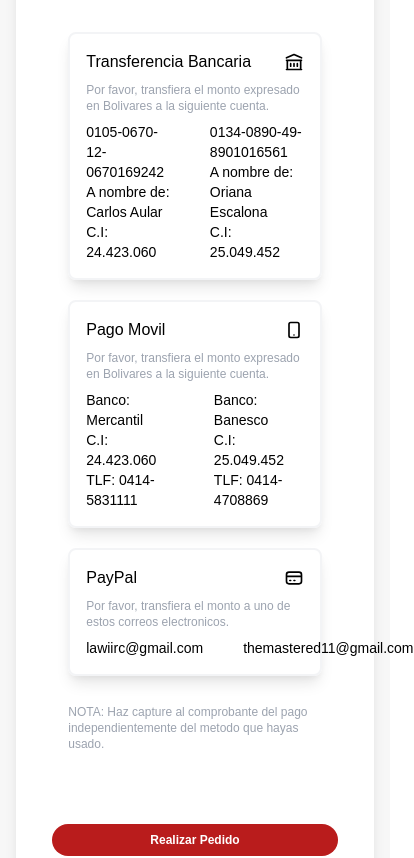
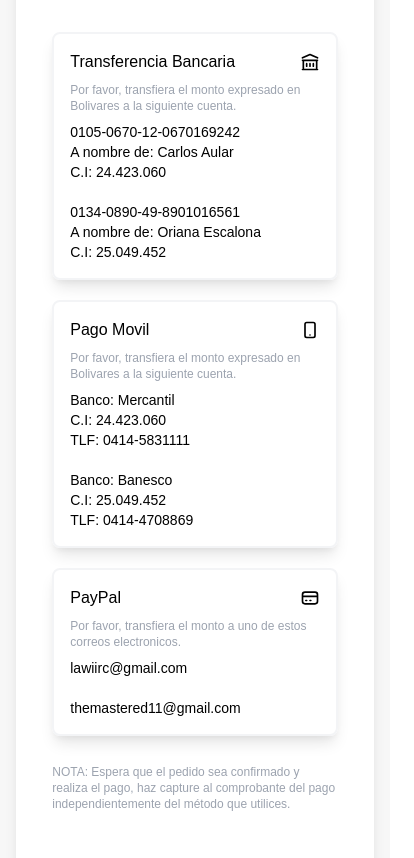
Before and after one commit to jgra1999/top-game-store, a Vue app: page /finalizar-compra in a window 390 px wide. Shown: the part 960-1818 px from the top of the page, 414 px wide, since content can reach past the window. Built offline with nearby package versions, Linux system fonts and the light colour scheme.

Commit message:
pagina montada en la web

```diff
--- a/src/apis/api.js
+++ b/src/apis/api.js
@@ -1,6 +1,6 @@
 import axios from 'axios';
 
 export default axios.create({
-	baseURL: 'http://topgamestore.test/api/', //Esta es la URL Base de nuestra API
+	baseURL: 'https://database.topgames.com.ve/api/', //Esta es la URL Base de nuestra API
 	timeout: 10000,
 });
--- a/src/store/index.js
+++ b/src/store/index.js
@@ -227,6 +227,14 @@ export default createStore({
 				stock: stockItem,
 			});
 		},
+
+		updateStockAccesories({ commit }, params = {}) {
+			let { idItem = 0, stockItem = 0 } = params;
+			let url = 'accesory/' + idItem;
+			api.put(url, {
+				stock: stockItem,
+			});
+		},
 	},
 
 	getters: {
--- a/src/views/ToPay.vue
+++ b/src/views/ToPay.vue
@@ -139,7 +139,7 @@
 			</div>
 
 			<!-- Metodos de pago -->
-			<div class="py-5 px-4">
+			<div class="py-5 lg:px-4">
 				<h5 class="font-bold text-xl">Elige tu método de pago</h5>
 
 				<div class="mt-5 grid grid-cols-1 gap-5 p-5">
@@ -152,7 +152,7 @@
 							<p class="text-xs text-gray-400">
 								Por favor, transfiera el monto expresado en Bolivares a la siguiente cuenta.
 							</p>
-							<div class="mt-2 w-full flex gap-x-10">
+							<div class="mt-2 w-full flex flex-wrap gap-5 sm:gap-10">
 								<div>
 									<p class="text-sm">
 										0105-0670-12-0670169242
@@ -183,7 +183,7 @@
 							<p class="text-xs text-gray-400">
 								Por favor, transfiera el monto expresado en Bolivares a la siguiente cuenta.
 							</p>
-							<div class="mt-2 w-full flex gap-x-10">
+							<div class="mt-2 w-full flex flex-wrap gap-5 sm:gap-10">
 								<div>
 									<p class="text-sm">
 										Banco: Mercantil
@@ -214,7 +214,7 @@
 							<p class="text-xs text-gray-400">
 								Por favor, transfiera el monto a uno de estos correos electronicos.
 							</p>
-							<div class="mt-2 w-full flex gap-x-10">
+							<div class="mt-2 w-full flex flex-wrap gap-5 sm:gap-10">
 								<div>
 									<p class="text-sm">
 										lawiirc@gmail.com
@@ -229,7 +229,8 @@
 						</div>
 					</div>
 					<p class="mt-2 text-xs text-gray-400">
-						NOTA: Haz capture al comprobante del pago independientemente del metodo que hayas usado.
+						NOTA: Espera que el pedido sea confirmado y realiza el pago, haz capture al comprobante del pago
+						independientemente del método que utilices.
 					</p>
 				</div>
 				<div class="mt-8">
@@ -352,6 +353,16 @@ export default {
 					});
 				}
 
+				for (let i = 0; i < orderArray.length; i++) {
+					const idItem = orderArray[i].id;
+					const stockItem = orderArray[i].stock - orderArray[i].cantidad;
+
+					store.dispatch('updateStockAccesories', {
+						idItem,
+						stockItem,
+					});
+				}
+
 				const pedidoRealizado = document.getElementById('pedidoRealizado');
 				const enviarPedido = document.getElementById('enviarPedido');
 
```
